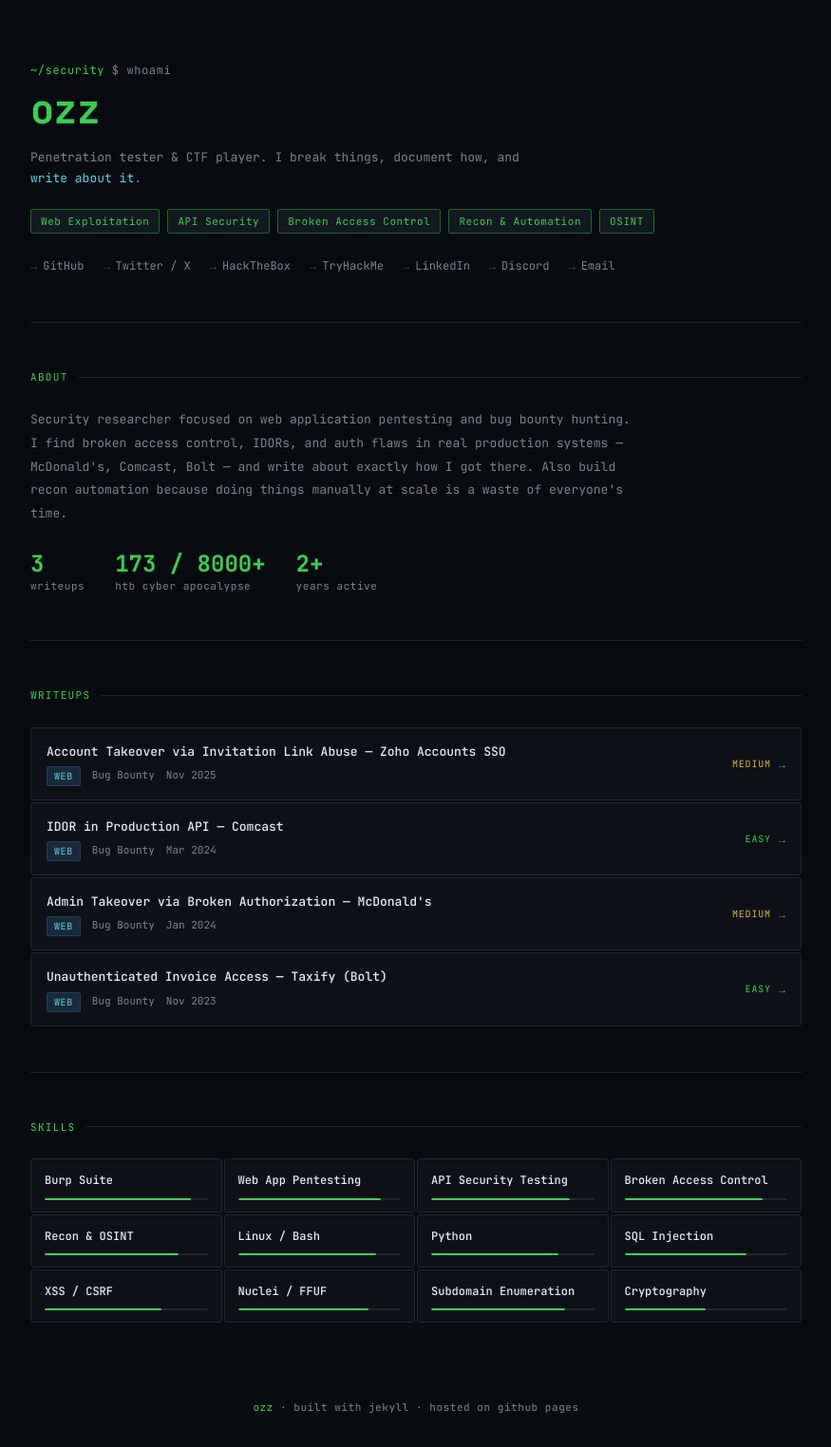
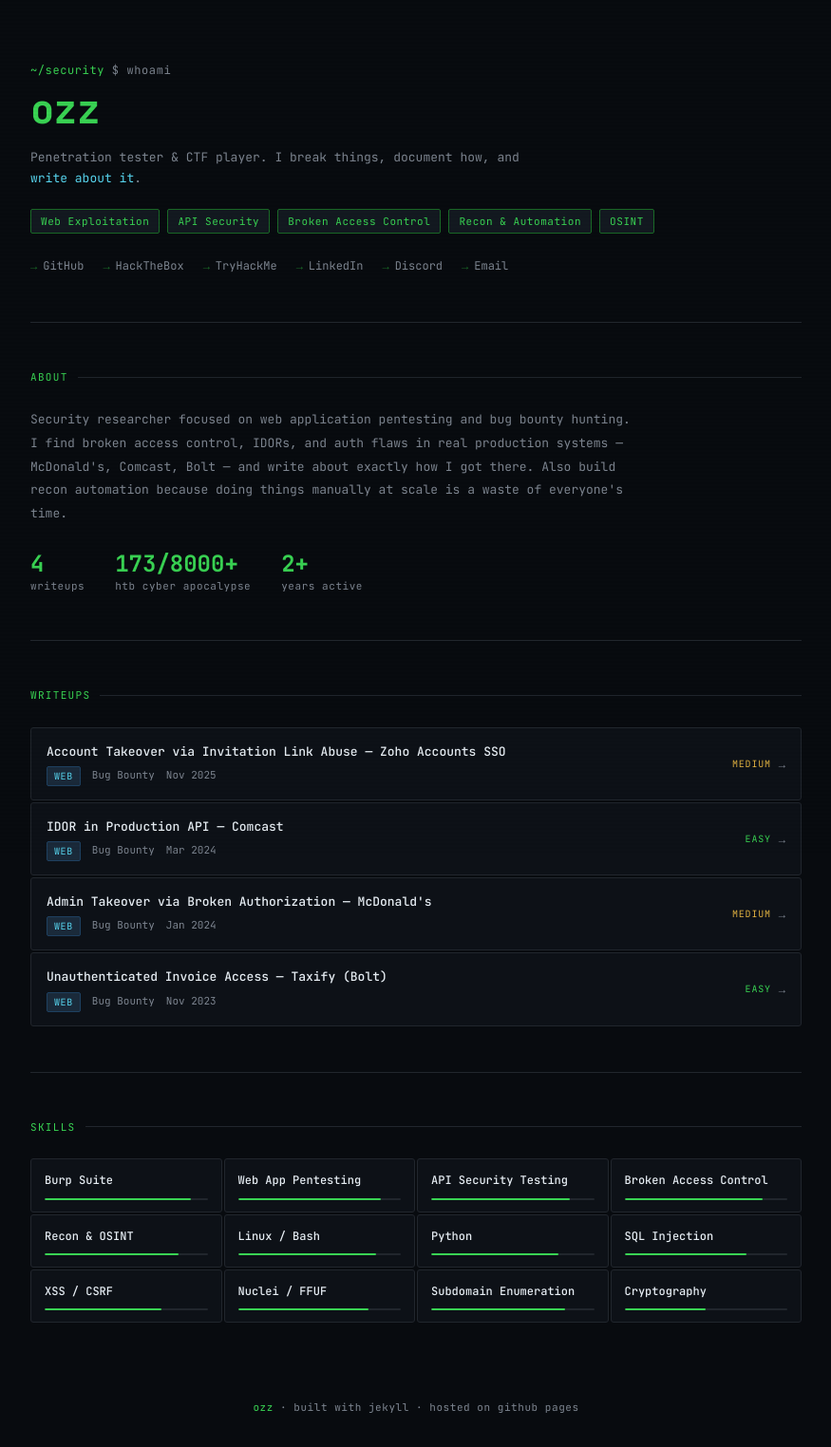
Before and after one commit to Psyphen36/anupam-security-portfolio, a Jekyll site: the page built from index.html, in a window 1280 px wide. Shown: the whole page at 95% size, without its empty margins (202-1077 px from the left). Built offline with Jekyll 4.4.1, drawn with Linux system fonts in a browser that asks for light colours.

Commit message:
Modify user details and update writeups count
Updated user information and statistics in the configuration file.

```diff
--- a/_config.yml
+++ b/_config.yml
@@ -9,8 +9,8 @@ description: "Bug bounty writeups, recon pipelines, and security research by ozz
 
 # Social links — leave blank to hide
 github_username:     "Psyphen36"
-twitter_username:    ""
-hackthebox_username: "ozz0x"
+# twitter_username:    ""
+hackthebox_username: "019ca955-bc24-720d-8fb3-6a5ae7b4deeb"
 tryhackme_username:  "ozz0x"
 linkedin_username:   "anupam-mishra-75256432a"
 discord_server:      "RP9GA3qaVv"
@@ -31,8 +31,8 @@ focus_areas:
   - OSINT
 
 # Stats on homepage
-writeups_count: 3
-ctf_rank: "173 / 8000+"
+writeups_count: 4
+ctf_rank: "173/8000+"
 years_active: "2+"
 
 # Skills — trimmed to what's on your resume, accurate levels
```
